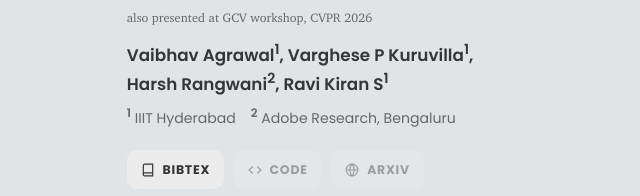
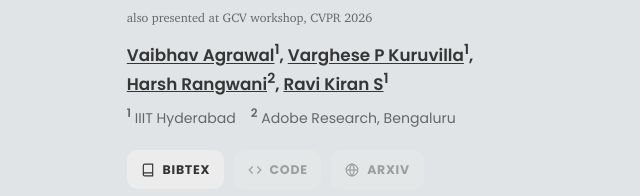
Before and after one commit to visionpartconcepts/visionpartconcepts.github.io, a plain HTML site: page index.html in a window 1280 px wide. Shown: the part 213-409 px from the top of the page, 0-640 px from the left. Drawn offline with Linux system fonts and the light colour scheme.

Commit message:
author links

```diff
--- a/index.html
+++ b/index.html
@@ -23,12 +23,12 @@
 
       <div class="hero-authors">
         <p class="authors">
-          <span class="author-item">Vaibhav Agrawal<sup
+          <span class="author-item"><a href="https://va1bhavagrawal.github.io/" target="_blank" rel="noopener noreferrer">Vaibhav Agrawal</a><sup
               class="author-affil">1</sup></span>,
-          <span class="author-item">Varghese P Kuruvilla<sup
+          <span class="author-item"><a href="https://scholar.google.com/citations?user=ARR3-_QAAAAJ&amp;hl=en" target="_blank" rel="noopener noreferrer">Varghese P Kuruvilla</a><sup
               class="author-affil">1</sup></span>,
-          <span class="author-item">Harsh Rangwani<sup class="author-affil">2</sup></span>,
-          <span class="author-item">Ravi Kiran S<sup class="author-affil">1</sup></span>
+          <span class="author-item"><a href="https://rangwani-harsh.github.io/about/" target="_blank" rel="noopener noreferrer">Harsh Rangwani</a><sup class="author-affil">2</sup></span>,
+          <span class="author-item"><a href="https://ravika.github.io/" target="_blank" rel="noopener noreferrer">Ravi Kiran S</a><sup class="author-affil">1</sup></span>
         </p>
         <p class="affil">
           <span class="affil-item"><sup class="author-affil">1</sup> IIIT Hyderabad</span>
```
